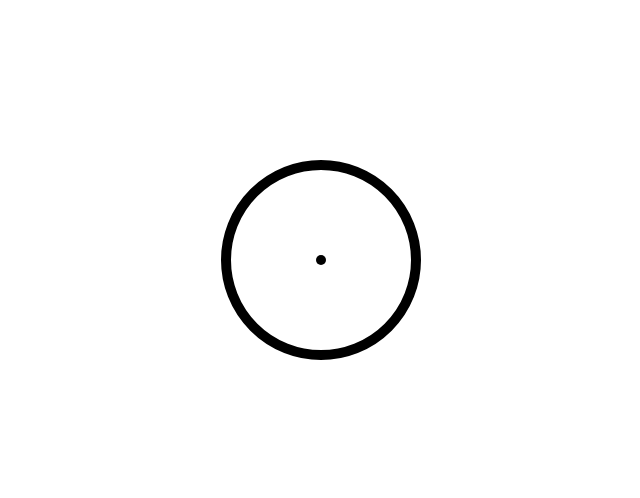
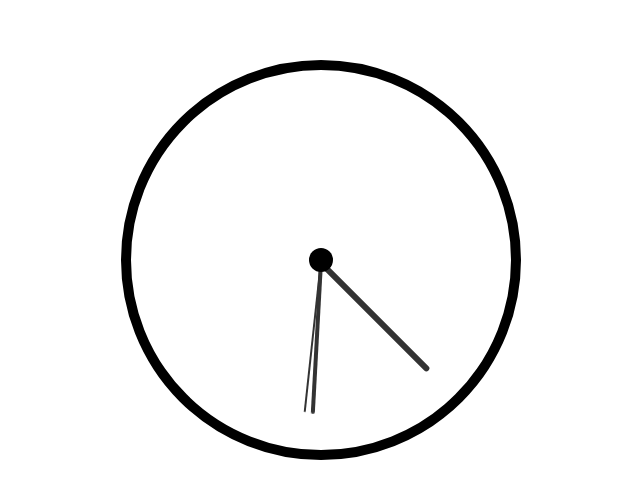
Before and after one commit to losarwarameya/Analog-Clock, a plain HTML site: page index.html in a window 1280 px wide. Shown: the part 140-638 px from the top of the page, without its empty margins (319-959 px from the left). Drawn offline with Linux system fonts and the light colour scheme.

Commit message:
updated files

```diff
--- a/script.js
+++ b/script.js
@@ -5,9 +5,9 @@ function updateClock() {
     const minutes = now.getMinutes();
     const seconds = now.getSeconds();
 
-    const hourDeg = (hours * 30) + (0.5 * minutes);
-    const minuteDeg = (minutes * 6) + (0.1 * seconds);
-    const secondDeg = seconds * 6;
+    const hourDeg = (hours * 30) + (0.5 * minutes)+90;
+    const minuteDeg = (minutes * 6) + (0.1 * seconds)+90;
+    const secondDeg = seconds * 6+90;
 
     const hourHand = document.querySelector('.hour-hand');
     const minuteHand = document.querySelector('.minute-hand');
--- a/styles.css
+++ b/styles.css
@@ -17,17 +17,20 @@ body{
 }
 .clock{
     position: relative;
-    height: 200px;
-    width: 200px;
+    height: 50vh;
+    width: 50vh;
     border-radius: 50%;
     border: 10px solid black;
 }
-.hour-hand .minute-hand .second-hand{
+.hour-hand, .minute-hand, .second-hand{
     position: absolute;
-    width: 50%;
+    width: 40%;
     transform-origin: 100%;
     background-color: #333;
     transition: transform 0.5s cubic-bezier(0.4, 2.3, 0.3, 1);
+    top: 50%;
+    left: 10%;
+    border-radius: 3px;
 }
 .hour-hand{
     height: 6px;
@@ -40,8 +43,8 @@ body{
 }
 .center {
     position: absolute;
-    width: 10px;
-    height: 10px;
+    width: 3vh;
+    height: 3vh;
     background-color: black;
     border-radius: 50%;
     top: 50%;
```
